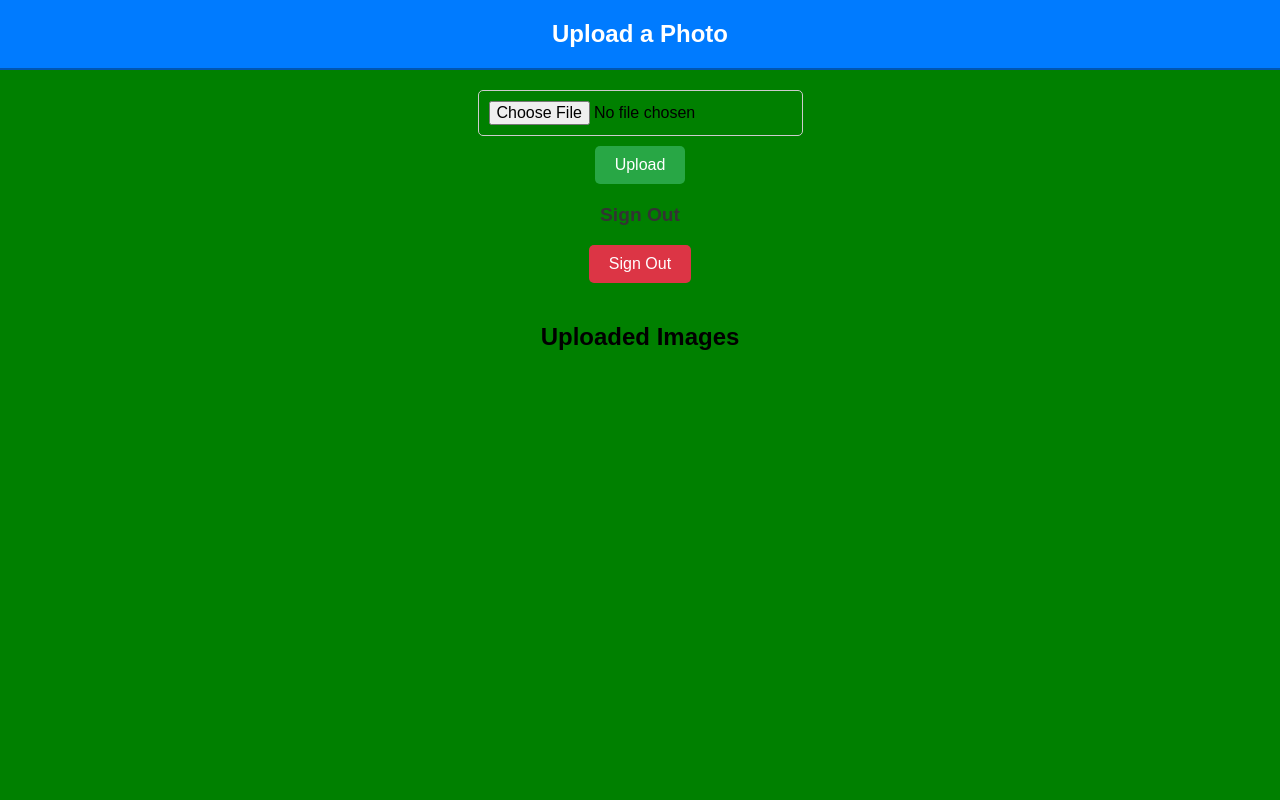
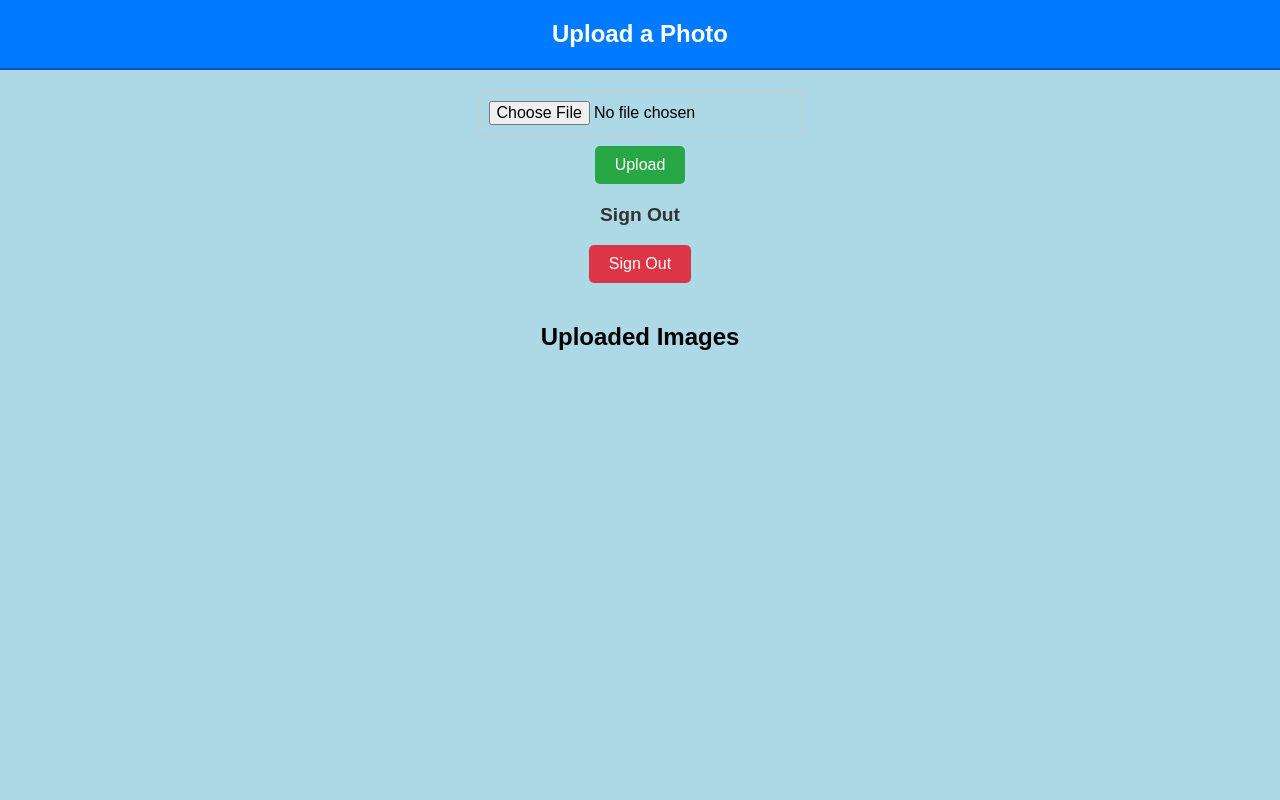
Before and after one commit to freddmo99/FinalProjectCloudNative, a Flask app: template projectfinal/templates/home_page.html in a window 1280 px wide. Run offline with Flask 3, Linux system fonts and the light colour scheme; the template is opened without the code that fills it, so the values that code supplies are empty.

Commit message:
Update home_page.html

```diff
--- a/projectfinal/templates/home_page.html
+++ b/projectfinal/templates/home_page.html
@@ -9,7 +9,7 @@
             margin: 0;
             padding: 0;
             font-family: 'Arial', sans-serif;
-            background-color: #008000;
+            background-color: #ADD8E6;
             display: flex;
             flex-direction: column;
             height: 100vh;
```
